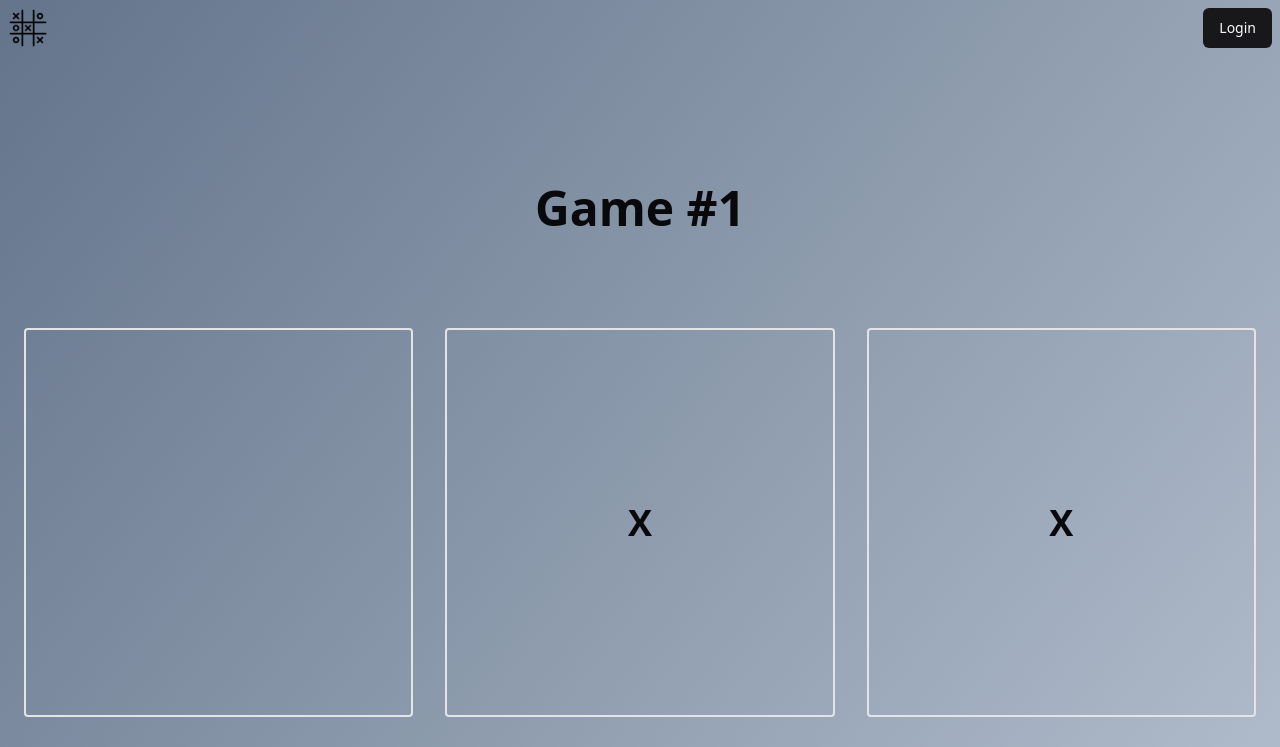
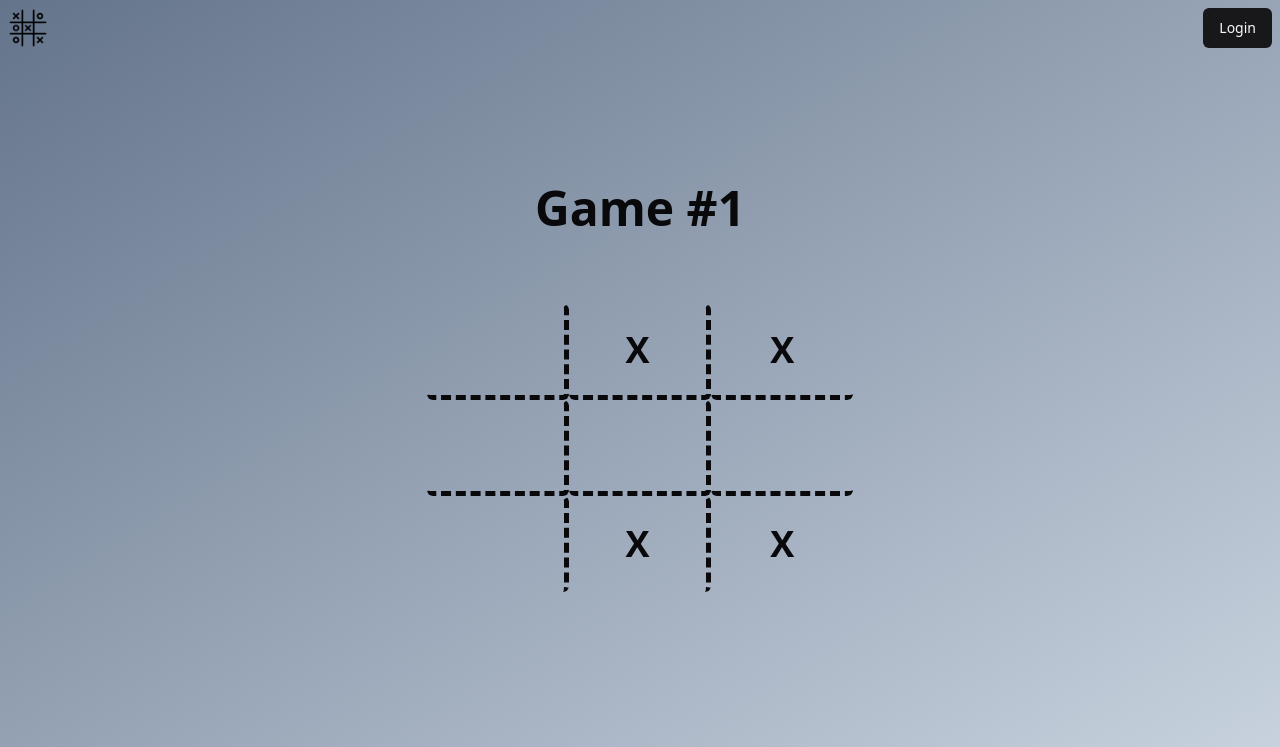
Before and after one commit to jknezevic1712/tic_tac_toe, a Next.js app: page /game/1 in a window 1280 px wide. Shown: the top 747 px of the page. Built offline with nearby package versions, Linux system fonts and the light colour scheme.

Commit message:
Changes:
Styling changed for GameBoard component

Added css file for GameBoard component styles

Added new variant to Button component to be used as a game board  field

```diff
--- a/src/app/game/[slug]/page.tsx
+++ b/src/app/game/[slug]/page.tsx
@@ -1,7 +1,10 @@
 "use client";
 
 import { useState } from "react";
+// components
+import { Button } from "~/components/atoms/button/Button";
 // utils
+import "~/styles/gameBoard.css";
 import { gameFields } from "~/lib/mockData";
 
 type GameBoardProps = {
@@ -10,7 +13,7 @@ type GameBoardProps = {
   };
 };
 function GameBoard({ params: { slug } }: GameBoardProps) {
-  const [data, setData] = useState(gameFields);
+  // const [data, setData] = useState(gameFields);
 
   return (
     <main className="mb-16 mt-32 flex w-full max-w-7xl flex-col items-center justify-center gap-6 2xl:mt-52">
@@ -18,20 +21,23 @@ function GameBoard({ params: { slug } }: GameBoardProps) {
         Game #{slug}
       </h1>
 
-      <div className="grid h-full w-full grid-cols-3 content-center justify-center gap-3 p-6 md:gap-8">
-        {data.map((field, idx) => {
+      <div className="flex w-3/4 flex-wrap items-start md:w-1/2 xl:w-1/3">
+        {gameFields.map((field, idx) => {
           // console.log("FIELD ", field);
 
           return (
-            <div
+            <Button
               key={field.id}
-              className={`field-${idx} flex aspect-square w-full cursor-pointer items-center justify-center self-center justify-self-center rounded-sm border-2 transition-all hover:bg-slate-300 md:w-full`}
+              type="button"
+              variant="board"
+              className={`field-${idx} flex h-24 w-1/3 cursor-pointer items-center justify-center transition-all hover:bg-slate-300`}
+              disabled={field.checked ? true : false}
               // onClick={(e) => draw(e, 1)}
             >
               <span className="text-4xl font-extrabold">
                 {field.checked ? "X" : ""}
               </span>
-            </div>
+            </Button>
           );
         })}
       </div>
--- a/src/components/atoms/button/Button.tsx
+++ b/src/components/atoms/button/Button.tsx
@@ -19,6 +19,8 @@ const buttonVariants = cva(
         ghost: "hover:bg-accent hover:text-accent-foreground",
         link: "text-primary underline-offset-4 hover:underline",
         tertiary: "bg-sky-500 text-primary-foreground hover:bg-sky-600/90",
+        board:
+          "hover:bg-accent hover:text-accent-foreground disabled:opacity-100",
       },
       size: {
         default: "h-10 px-4 py-2",
--- /dev/null
+++ b/src/styles/gameBoard.css
@@ -0,0 +1,47 @@
+.field-0 {
+  border-right: var(--game-board-border-thickness) dashed
+    var(--game-board-border-color);
+  border-bottom: var(--game-board-border-thickness) dashed
+    var(--game-board-border-color);
+}
+
+.field-1 {
+  border-right: var(--game-board-border-thickness) dashed
+    var(--game-board-border-color);
+  border-bottom: var(--game-board-border-thickness) dashed
+    var(--game-board-border-color);
+}
+
+.field-2 {
+  border-bottom: var(--game-board-border-thickness) dashed
+    var(--game-board-border-color);
+}
+
+.field-3 {
+  border-right: var(--game-board-border-thickness) dashed
+    var(--game-board-border-color);
+  border-bottom: var(--game-board-border-thickness) dashed
+    var(--game-board-border-color);
+}
+
+.field-4 {
+  border-right: var(--game-board-border-thickness) dashed
+    var(--game-board-border-color);
+  border-bottom: var(--game-board-border-thickness) dashed
+    var(--game-board-border-color);
+}
+
+.field-5 {
+  border-bottom: var(--game-board-border-thickness) dashed
+    var(--game-board-border-color);
+}
+
+.field-6 {
+  border-right: var(--game-board-border-thickness) dashed
+    var(--game-board-border-color);
+}
+
+.field-7 {
+  border-right: var(--game-board-border-thickness) dashed
+    var(--game-board-border-color);
+}
--- a/src/styles/globals.css
+++ b/src/styles/globals.css
@@ -33,6 +33,9 @@
     --ring: 240 10% 3.9%;
 
     --radius: 0.5rem;
+
+    --game-board-border-color: #09090b;
+    --game-board-border-thickness: 5px;
   }
 
   .dark {
```
